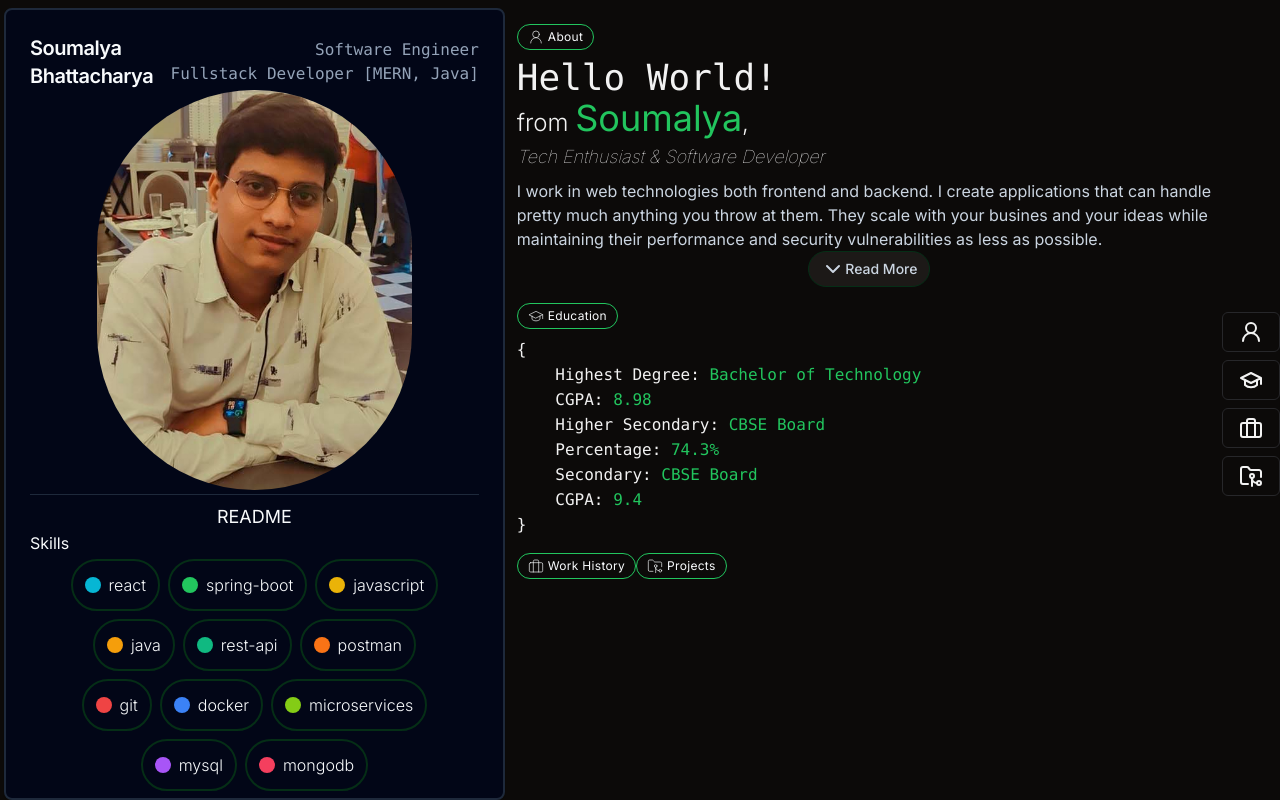
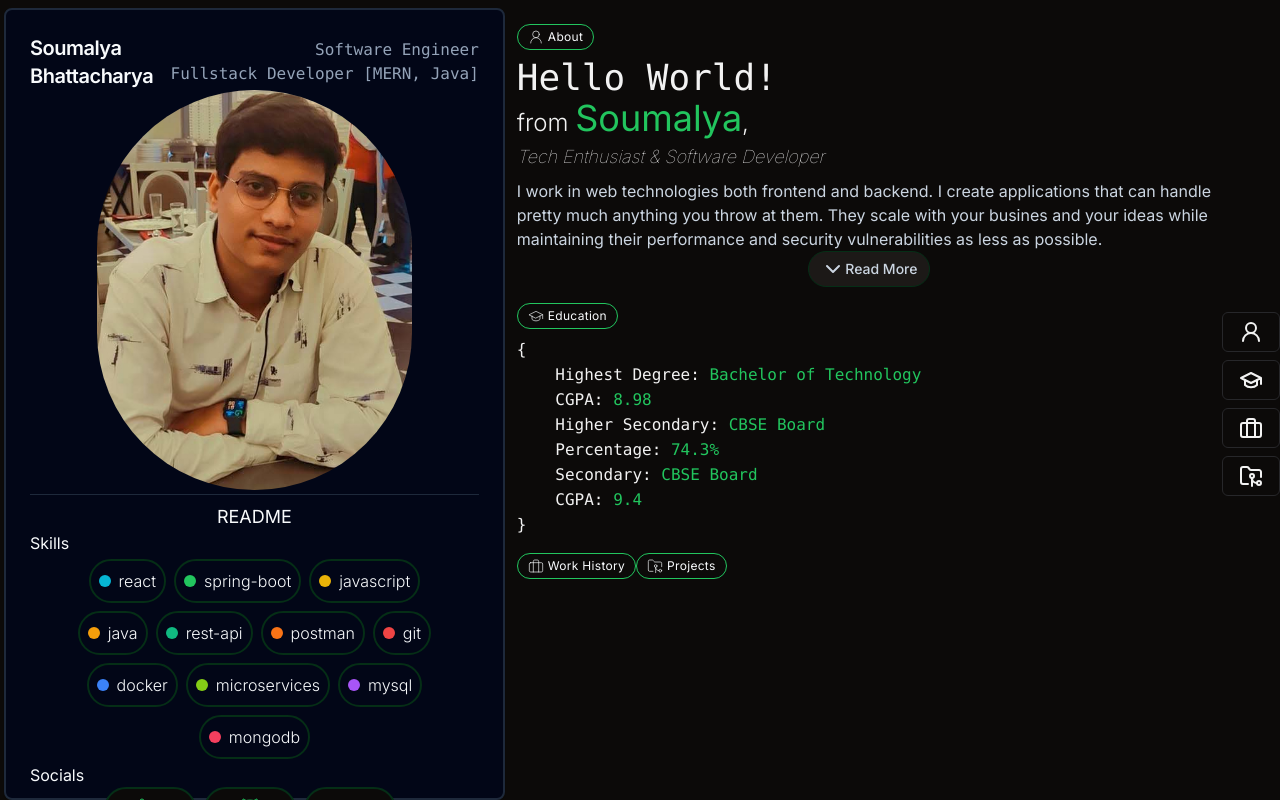
Before and after one commit to opticSquid/portfolio-website, a Next.js app: page / in a window 1280 px wide. Built offline with nearby package versions, Linux system fonts and the light colour scheme.

Commit message:
slightly decreasing badge size

```diff
--- a/components/LeftCard.tsx
+++ b/components/LeftCard.tsx
@@ -14,17 +14,17 @@ import { Separator } from "./ui/separator";
 
 export default function LeftCard() {
   const skills = [
-    { name: "react", color: "bg-cyan-500 w-4 h-4 rounded-full mr-2" },
-    { name: "spring-boot", color: "bg-green-500 w-4 h-4 rounded-full mr-2" },
-    { name: "javascript", color: "bg-yellow-500 w-4 h-4 rounded-full mr-2" },
-    { name: "java", color: "bg-amber-500 w-4 h-4 rounded-full mr-2" },
-    { name: "rest-api", color: "bg-emerald-500 w-4 h-4 rounded-full mr-2" },
-    { name: "postman", color: "bg-orange-500 w-4 h-4 rounded-full mr-2" },
-    { name: "git", color: "bg-red-500 w-4 h-4 rounded-full mr-2" },
-    { name: "docker", color: "bg-blue-500 w-4 h-4 rounded-full mr-2" },
-    { name: "microservices", color: "bg-lime-500 w-4 h-4 rounded-full mr-2" },
-    { name: "mysql", color: "bg-purple-500 w-4 h-4 rounded-full mr-2" },
-    { name: "mongodb", color: "bg-rose-500 w-4 h-4 rounded-full mr-2" },
+    { name: "react", color: "bg-cyan-500 w-3 h-3 rounded-full mr-2" },
+    { name: "spring-boot", color: "bg-green-500 w-3 h-3 rounded-full mr-2" },
+    { name: "javascript", color: "bg-yellow-500 w-3 h-3 rounded-full mr-2" },
+    { name: "java", color: "bg-amber-500 w-3 h-3 rounded-full mr-2" },
+    { name: "rest-api", color: "bg-emerald-500 w-3 h-3 rounded-full mr-2" },
+    { name: "postman", color: "bg-orange-500 w-3 h-3 rounded-full mr-2" },
+    { name: "git", color: "bg-red-500 w-3 h-3 rounded-full mr-2" },
+    { name: "docker", color: "bg-blue-500 w-3 h-3 rounded-full mr-2" },
+    { name: "microservices", color: "bg-lime-500 w-3 h-3 rounded-full mr-2" },
+    { name: "mysql", color: "bg-purple-500 w-3 h-3 rounded-full mr-2" },
+    { name: "mongodb", color: "bg-rose-500 w-3 h-3 rounded-full mr-2" },
   ];
   return (
     <div className="mt-2 w-2/5 overflow-y-hidden">
@@ -63,7 +63,7 @@ export default function LeftCard() {
                     <Badge
                       key={skill.name}
                       variant={"outline"}
-                      className="mx-1 my-1 border-2 dark:border-primary-foreground font-light p-3 text-base"
+                      className="mx-1 my-1 border-2 dark:border-primary-foreground font-light p-2 text-base"
                     >
                       <span className={skill.color} />
                       {skill.name}
```
